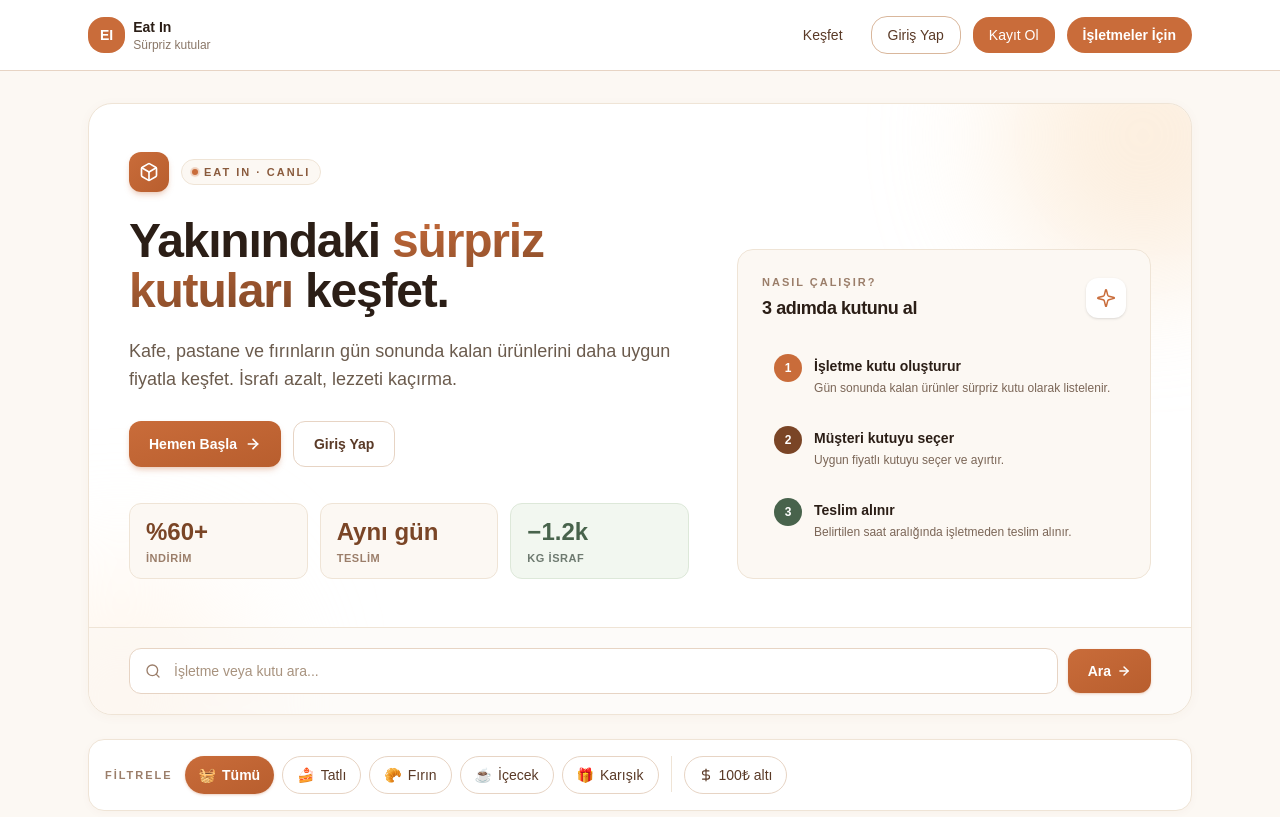
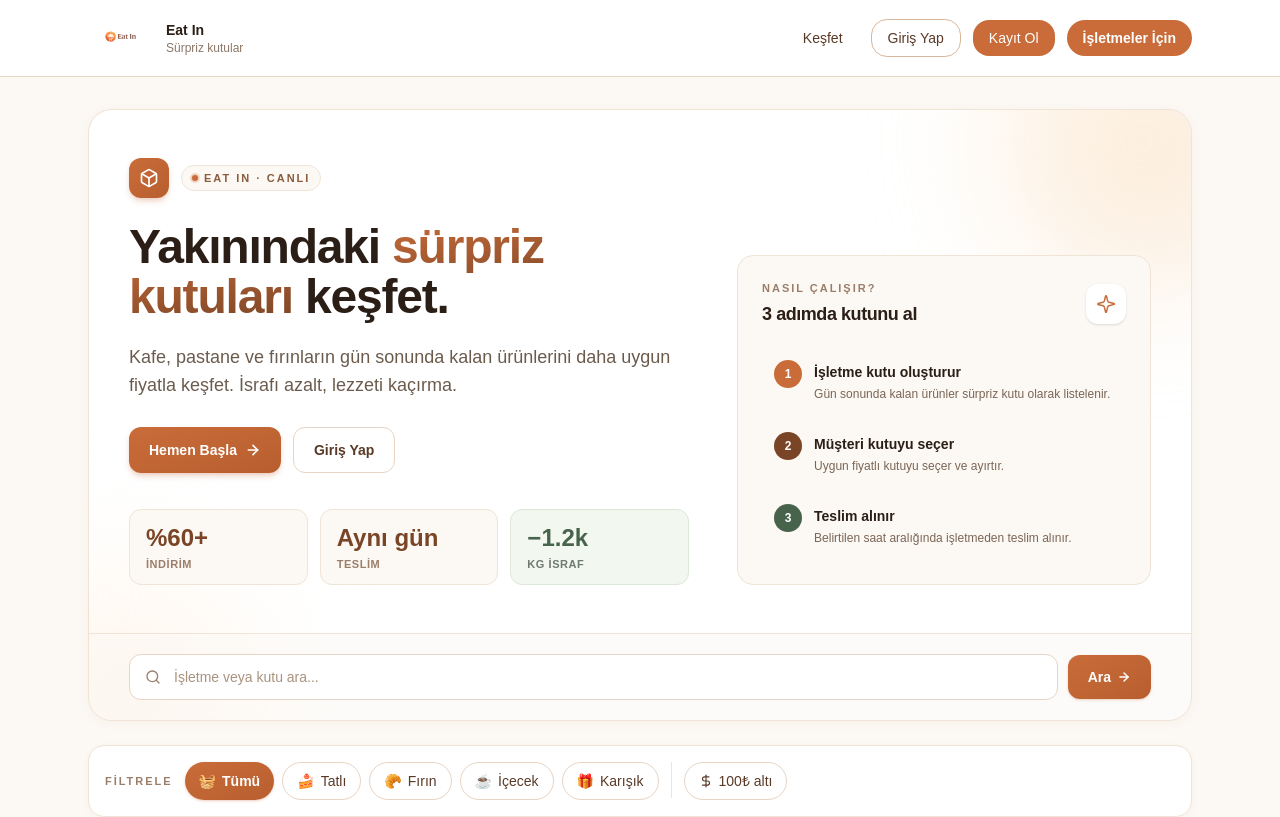
Before and after one commit to kaantari5-blip/eat-in-app, a Next.js app: page / in a window 1280 px wide. Shown: the top 817 px of the page. Built offline with nearby package versions, Linux system fonts and the light colour scheme; no server answers; the database is empty.

Commit message:
Add brand logo

```diff
--- a/src/components/Navbar.tsx
+++ b/src/components/Navbar.tsx
@@ -27,15 +27,23 @@ export default async function Navbar() {
   return (
     <header className="sticky top-0 z-50 border-b border-[#E7D4C4] bg-white/70 backdrop-blur-md">
       <div className="mx-auto flex max-w-6xl items-center justify-between px-4 py-4 sm:px-6">
-        <Link href="/" className="flex items-center gap-2">
-          <div className="rounded-2xl bg-[#C96C3A] px-3 py-2 text-sm font-bold text-white">
-            EI
-          </div>
-          <div>
-            <p className="text-sm font-semibold text-[#2B1E16]">Eat In</p>
-            <p className="text-xs text-[#8A7768]">Sürpriz kutular</p>
-          </div>
-        </Link>
+        <Link href="/" className="flex items-center gap-3">
+  <img
+    src="/logo.png"
+    alt="Eat In"
+    className="h-11 w-auto"
+  />
+
+  <div>
+    <p className="text-sm font-semibold text-[#2B1E16]">
+      Eat In
+    </p>
+
+    <p className="text-xs text-[#8A7768]">
+      Sürpriz kutular
+    </p>
+  </div>
+</Link>
 
         <nav className="hidden items-center gap-3 md:flex">
           <Link
```
Also changed, not shown: public/logo.png (added).
